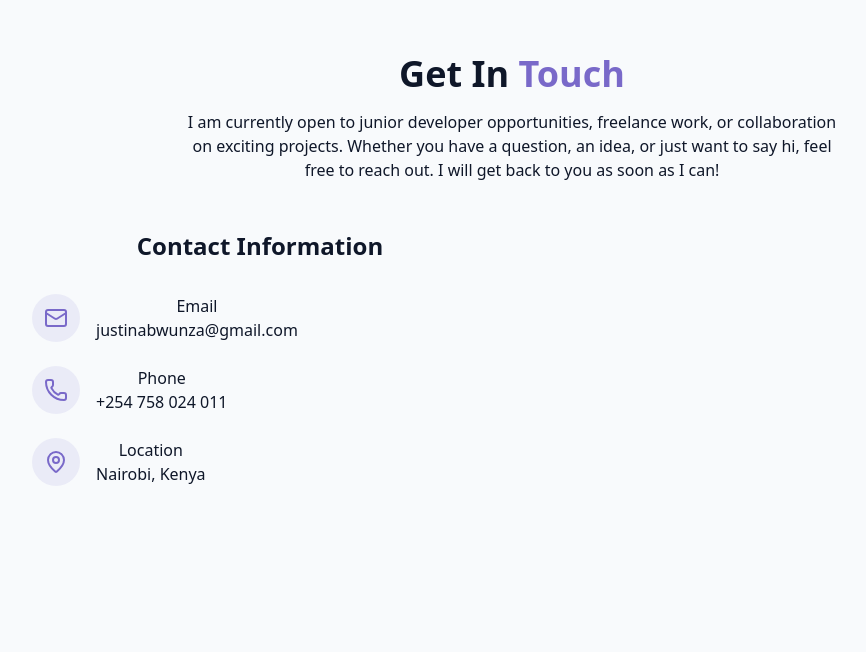
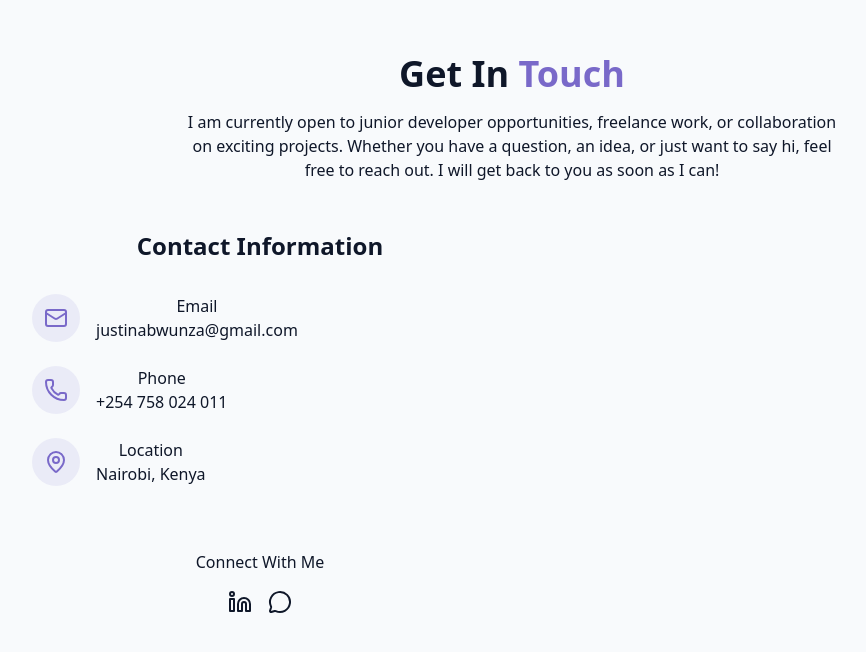
Before and after one commit to syntaxamurai/personal_portfolio, a React (Vite) app: page / in a window 1280 px wide. Shown: the part 4936-5588 px from the top of the page, without its empty margins (128-994 px from the left). Before the commit the page ends 5518 px from the top, so only its background shows below. Built offline with nearby package versions, Linux system fonts and the light colour scheme.

Commit message:
Social media links added

```diff
--- a/src/components/ContactSection.jsx
+++ b/src/components/ContactSection.jsx
@@ -1,4 +1,4 @@
-import { Mail, MapPin, Phone } from "lucide-react"
+import { Linkedin, Mail, MapPin, MessageCircle, MessageSquare, Phone } from "lucide-react"
 
 export const ContactSection = () => {
     return (
@@ -57,6 +57,18 @@ export const ContactSection = () => {
                             </div>
                         </div>
                     </div>
+
+                    <div className="pt-8">
+                        <h4 className="font-medium mb-4"> Connect With Me</h4>
+                        <div className="flex space-x-4 justify-center">
+                            <a href="https://www.linkedin.com/in/justin-syntaxamurai" target="_blank">
+                                <Linkedin />
+                            </a>
+                            <a href="https://wa.me/+254758024011" target="_blank">
+                                <MessageCircle />
+                            </a>
+                        </div>
+                    </div>
                 </div>
             </div>
             </div>
```
